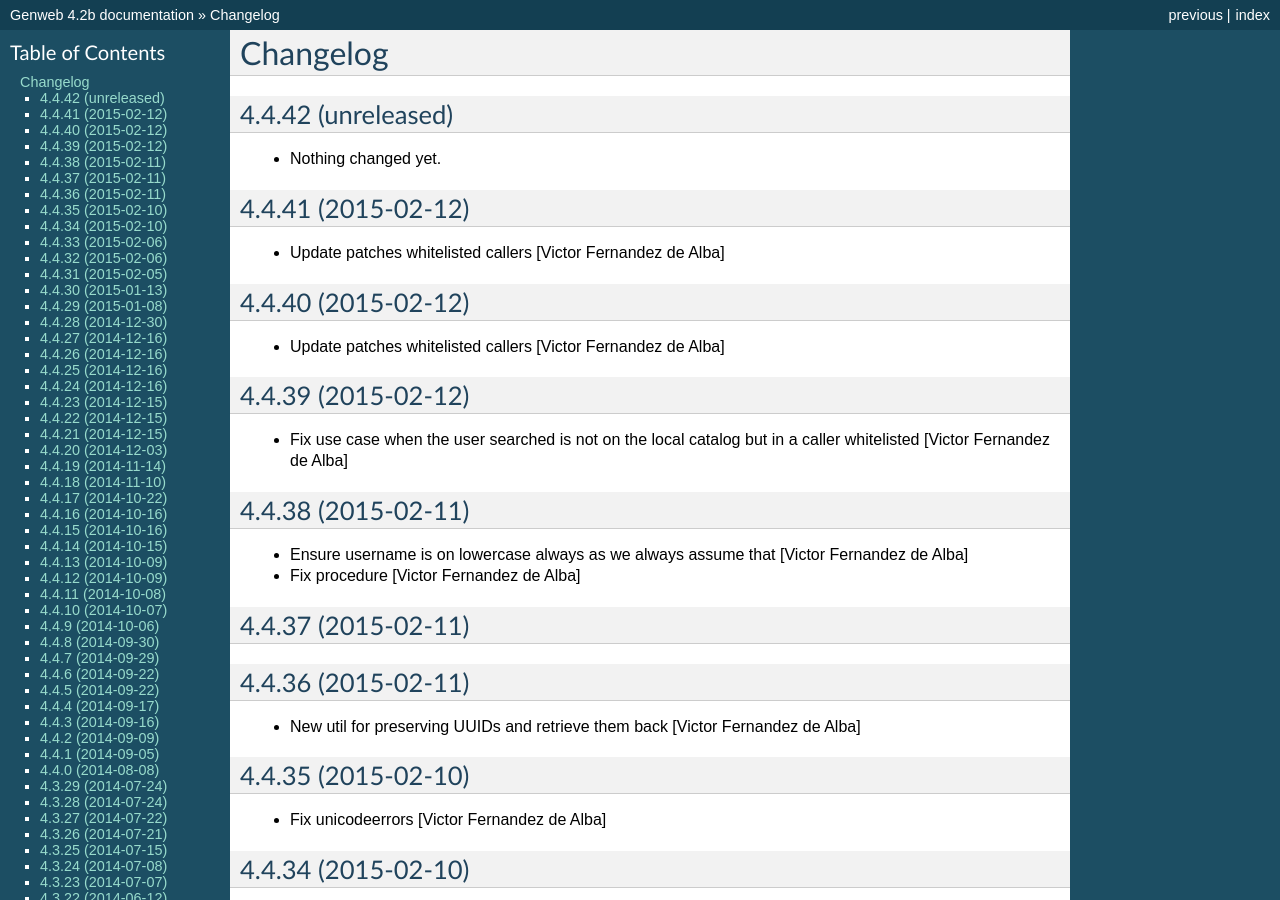
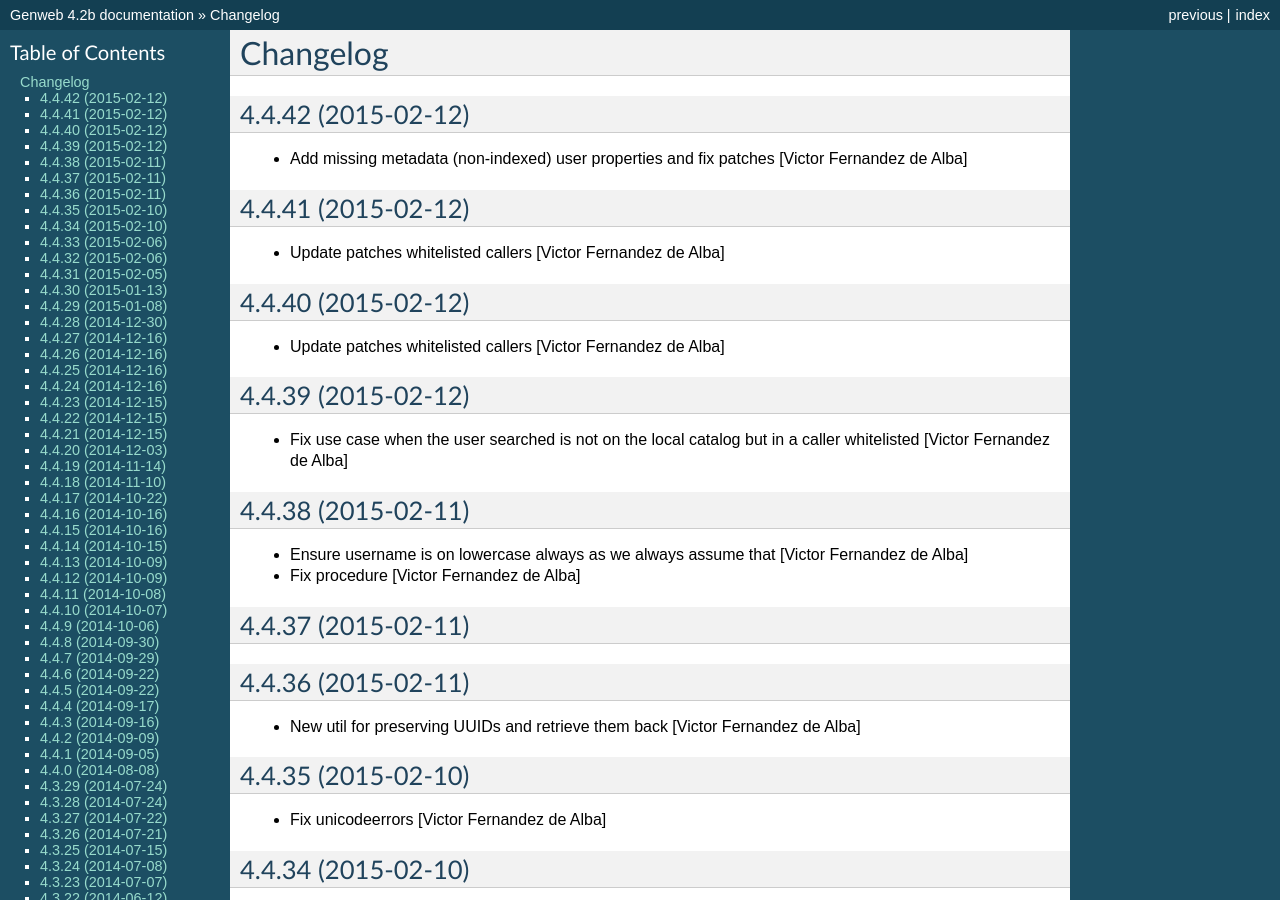
Before and after one commit to UPCnet/genweb.core, a Sphinx documentation site: the page built from docs/HISTORY.rst, in a window 1280 px wide and 900 px high. Built offline with Sphinx 7.4.7, drawn with Linux system fonts in a browser that asks for light colours.

Commit message:
Preparing release 4.4.42

```diff
--- a/docs/HISTORY.rst
+++ b/docs/HISTORY.rst
@@ -1,11 +1,10 @@
 Changelog
 =========
 
-4.4.42 (unreleased)
+4.4.42 (2015-02-12)
 -------------------
 
-- Nothing changed yet.
-
+* Add missing metadata (non-indexed) user properties and fix patches [Victor Fernandez de Alba]
 
 4.4.41 (2015-02-12)
 -------------------
--- a/setup.py
+++ b/setup.py
@@ -1,7 +1,7 @@
 from setuptools import setup, find_packages
 import os
 
-version = '4.4.42.dev0'
+version = '4.4.42'
 
 README = open("README.rst").read()
 HISTORY = open(os.path.join("docs", "HISTORY.rst")).read()
```
